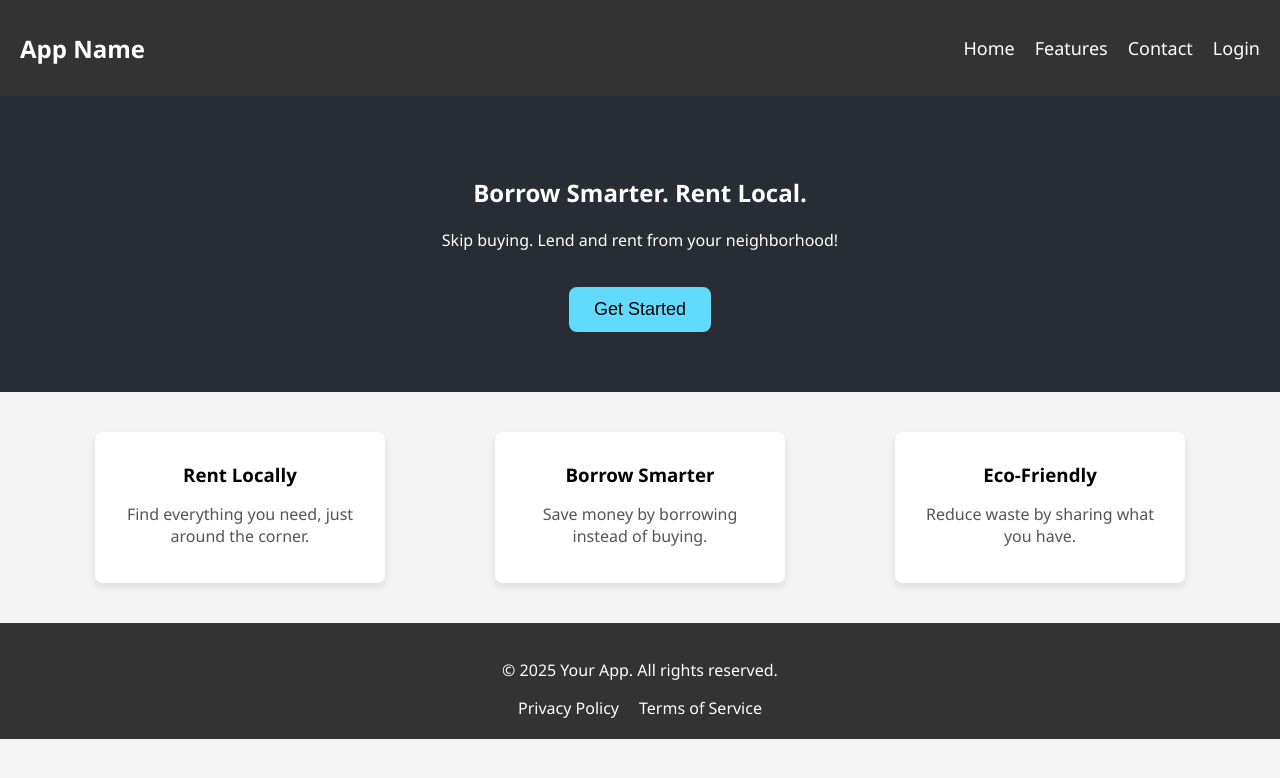
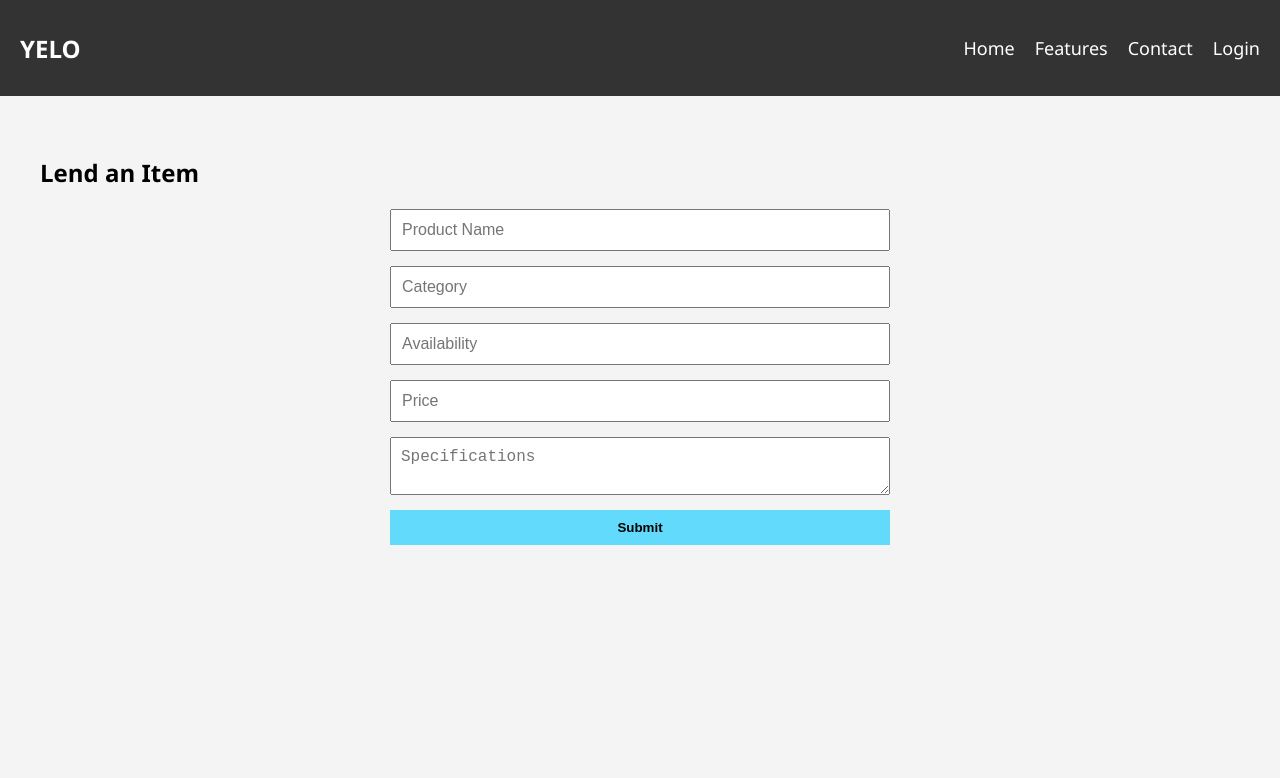
Before and after one commit to prathmesh-pandey/Hyperlocal-Rent-Borrow-Platform, a React (Create React App) app: page /lend in a window 1280 px wide. Shown: the top 778 px of the page. Built offline with nearby package versions, Linux system fonts and the light colour scheme.

Commit message:
Added form

```diff
--- a/package.json
+++ b/package.json
@@ -9,6 +9,7 @@
     "@testing-library/user-event": "^13.5.0",
     "react": "^19.1.0",
     "react-dom": "^19.1.0",
+    "react-router-dom": "^7.5.0",
     "react-scripts": "^5.0.1",
     "web-vitals": "^2.1.4"
   },
--- a/src/App.js
+++ b/src/App.js
@@ -1,19 +1,29 @@
-import React from 'react';
-import './App.css';
-import Navbar from './Navbar';
-import Hero from './Hero';
-import Cards from './Cards';
+import React from'react';
+import'./App.css';
+import Navbar from'./Navbar'
+import Hero from './Hero'
+import Cards from    './Cards';
 import Footer from './Footer';
+import{
+BrowserRouter as Router,Routes,
+Route}from'react-router-dom';
+import LendForm from './LendForm'
 
-const App = () => {
-    return (
-        <div className="App">
-            <Navbar />
-            <Hero />
-            <Cards />
-            <Footer />
-        </div>
-    );
+const App=()=>{
+return(
+<div className="App">
+<Router>
+<Navbar/>
+<Routes>
+<Route path="/"element={<>
+<Hero/>
+<Cards/>
+<Footer/>
+</>}/>
+<Route path="/lend" element={<LendForm/>}/>
+</Routes>
+</Router>
+</div>)
 }
 
-export default App;
+export default App
--- a/src/Hero.css
+++ b/src/Hero.css
@@ -14,4 +14,24 @@
     margin-top: 20px;
     border-radius: 8px;
     cursor: pointer;
+    margin: 0 200px ;
+
   }
+  .cta-main {
+    font-size: 22px;
+    font-weight: bold;
+    display: block;
+    display: flex;
+    justify-content: space-between;
+    margin: auto;
+    padding: 0 20px
+  }
+
+  .cta-sub {
+    font-size: 14px;
+    display: block;
+    display: flex;
+    justify-content: space-between;
+    margin: auto;
+    padding: 0 20px
+  }
--- a/src/Hero.js
+++ b/src/Hero.js
@@ -1,12 +1,23 @@
 import React from 'react';
+import { useNavigate } from 'react-router-dom';
 import './Hero.css';
-
-const Hero = () => (
+const Hero = () => {
+  const navigate = useNavigate();
+  return(
   <section className="hero">
     <h1>Borrow Smarter. Rent Local.</h1>
     <p>Skip buying. Lend and rent from your neighborhood!</p>
-    <button className="cta-button">Get Started</button>
+    <div className="button-container">
+    <button className="cta-button">
+  <span className="cta-main">Rent</span><br />
+  <span className="cta-sub"><i>an item</i></span>
+</button>
+<button className="cta-button" onClick={() => navigate('/lend')}>
+  <span className="cta-main">Lend</span><br />
+  <span className="cta-sub"><i>an item</i></span>
+</button>
+</div>
   </section>
 );
-
+};
 export default Hero;
--- /dev/null
+++ b/src/LendForm.css
@@ -0,0 +1,27 @@
+.form-wrapper {
+    padding: 40px;
+    background-color: #f4f4f4;
+    min-height: 100vh;
+  }
+
+  .lend-form {
+    display: flex;
+    flex-direction: column;
+    max-width: 500px;
+    margin: auto;
+  }
+
+  .lend-form input,
+  .lend-form textarea {
+    margin-bottom: 15px;
+    padding: 10px;
+    font-size: 16px;
+  }
+
+  .lend-form button {
+    padding: 10px;
+    background-color: #61dafb;
+    border: none;
+    font-weight: bold;
+    cursor: pointer;
+  }
--- /dev/null
+++ b/src/LendForm.js
@@ -0,0 +1,20 @@
+import React from 'react';
+import './LendForm.css';
+
+const LendForm = () => {
+  return (
+    <div className="form-wrapper">
+      <h2>Lend an Item</h2>
+      <form className="lend-form">
+        <input type="text" placeholder="Product Name" />
+        <input type="text" placeholder="Category" />
+        <input type="text" placeholder="Availability" />
+        <input type="number" placeholder="Price" />
+        <textarea placeholder="Specifications"></textarea>
+        <button type="submit">Submit</button>
+      </form>
+    </div>
+  );
+};
+
+export default LendForm;
--- a/src/Navbar.js
+++ b/src/Navbar.js
@@ -5,7 +5,7 @@ const Navbar = () => {
     return (
         <nav className="navbar">
             <div className="navbar-logo">
-                <h1>App Name</h1>
+                <h1>YELO</h1>
             </div>
             <ul className="navbar-links">
                 <li><a href="#home">Home</a></li>
```
Also changed, not shown: 1 other file (tests, documents, lock files or other folders).
